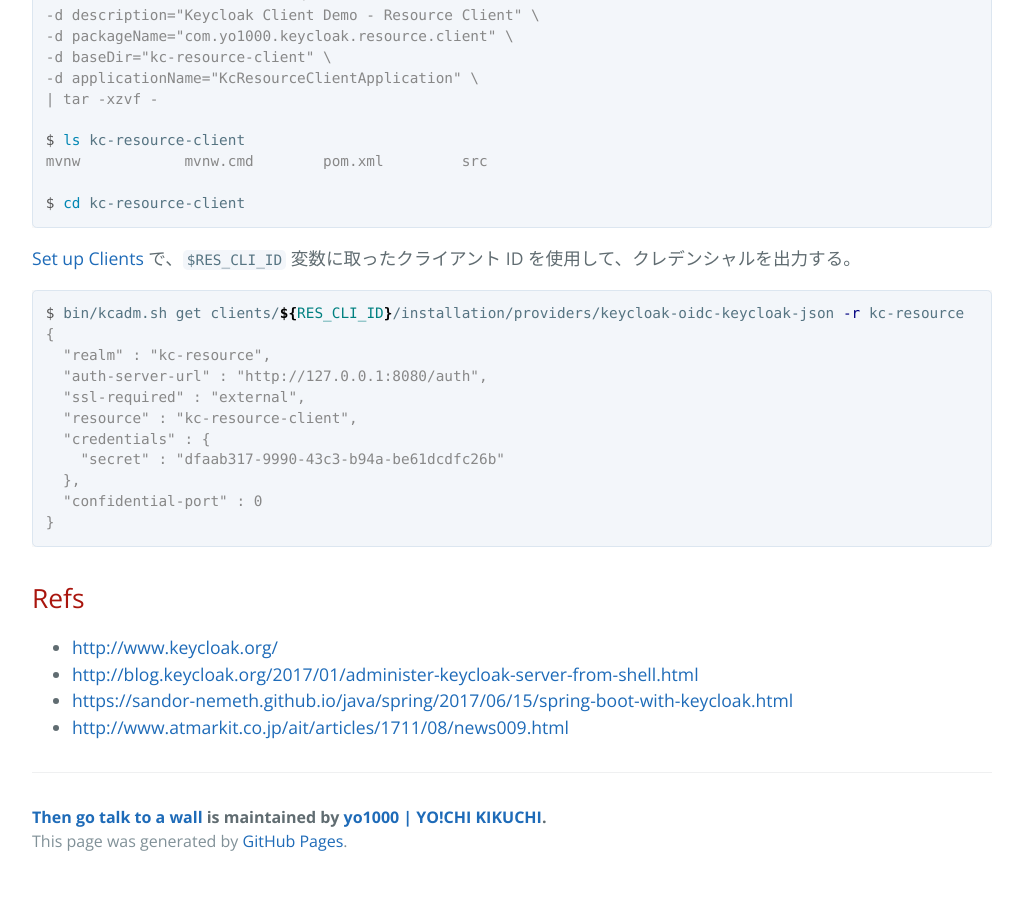
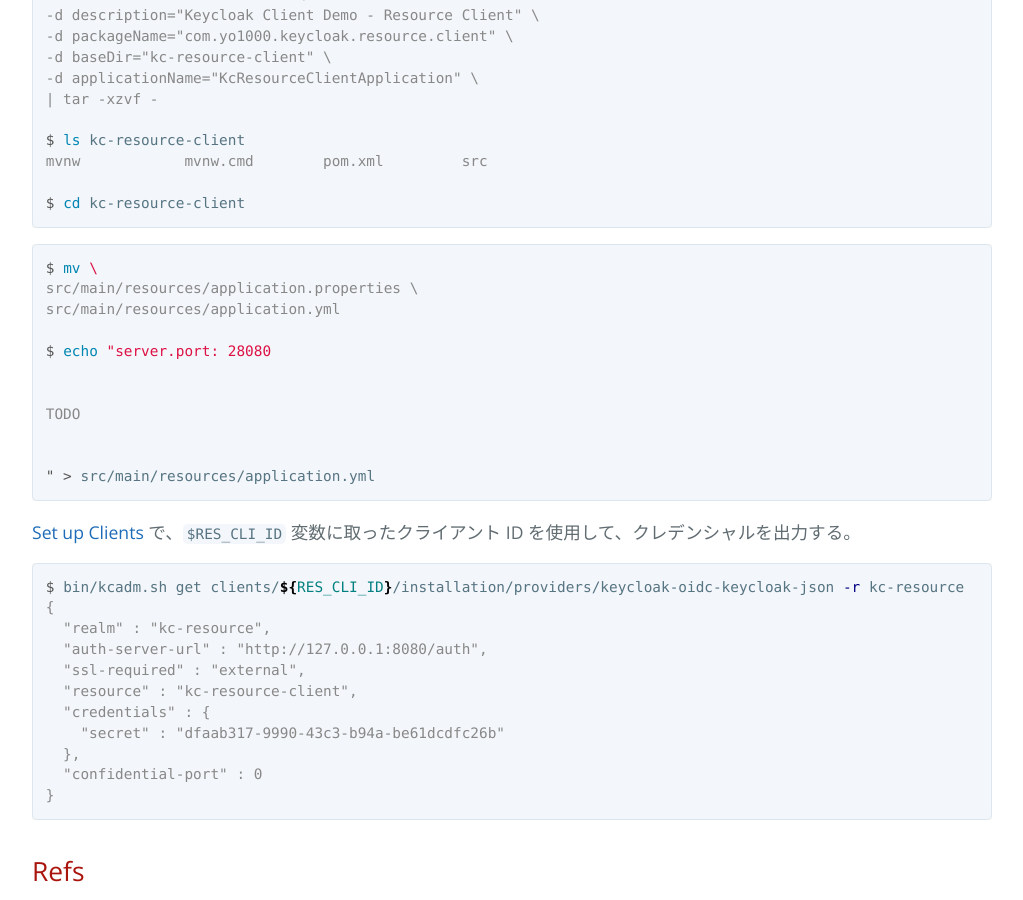
Before and after one commit to yo1000/blog.yo1000.com, a Jekyll site: the page built from _posts/2017-12-18-keycloak-demo.md, in a window 1280 px wide and 900 px high, scrolled down 5367 px. Shown: the whole window, without its empty margins (224-1247 px from the left). Built offline with Jekyll 4.4.1, drawn with Linux system fonts in a browser that asks for light colours; our own code applies the rules of GitHub Pages for plain Markdown files.

Commit message:
Update 2017-12-18-keycloak-demo.md

````diff
--- a/_posts/2017-12-18-keycloak-demo.md
+++ b/_posts/2017-12-18-keycloak-demo.md
@@ -251,6 +251,20 @@ mvnw		mvnw.cmd	pom.xml		src
 $ cd kc-resource-client
 ```
 
+```console
+$ mv \
+src/main/resources/application.properties \
+src/main/resources/application.yml
+
+$ echo "server.port: 28080
+
+
+TODO
+
+
+" > src/main/resources/application.yml
+```
+
 [Set up Clients](#set-up-clients) で、`$RES_CLI_ID` 変数に取ったクライアント ID を使用して、クレデンシャルを出力する。
 
 ```console
````
